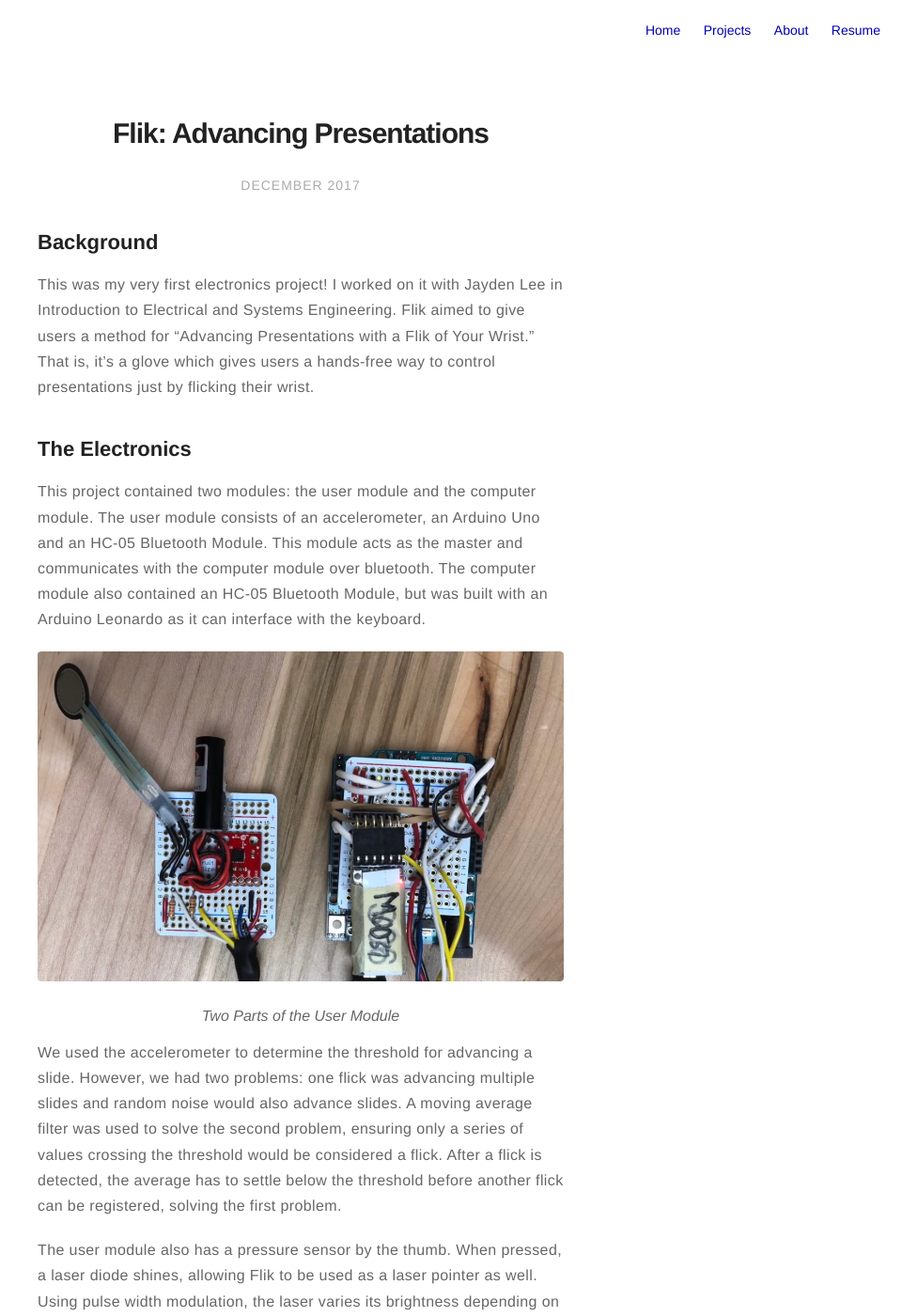
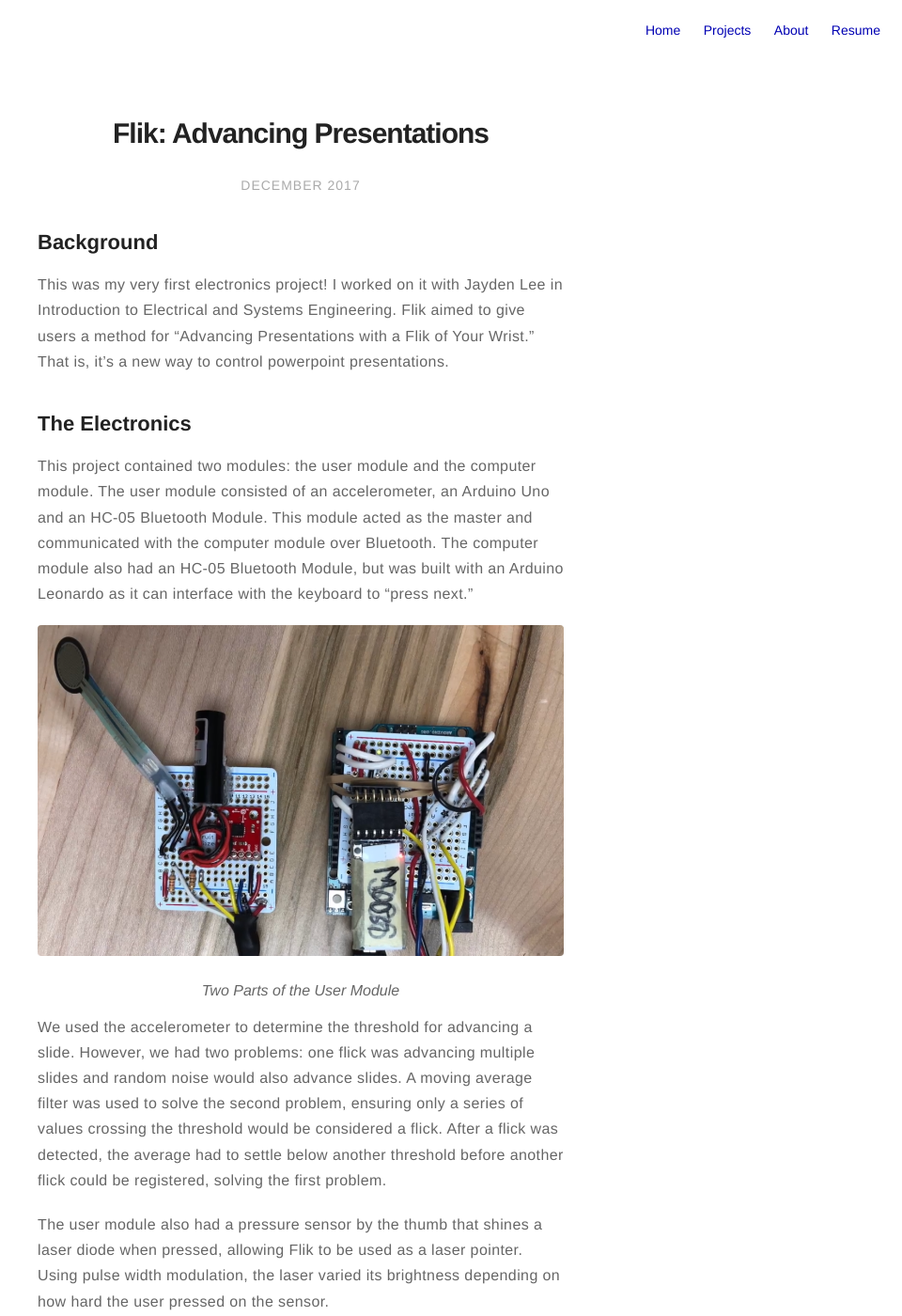
Before and after one commit to kchen7/kevinchen, a Jekyll site: the page built from _posts/2017-12-11-Flik.md, in a window 1280 px wide and 1400 px high. Shown: the whole window at 94% size, without its empty margins (320-1280 px from the left). Built offline with Jekyll 4.4.1, drawn with Linux system fonts in a browser that asks for light colours; some of the changed text lies outside the part shown.

Commit message:
added video to flik

```diff
--- a/_posts/2017-12-11-Flik.md
+++ b/_posts/2017-12-11-Flik.md
@@ -14,19 +14,21 @@
 ---
 
 ## Background
-This was my very first electronics project! I worked on it with Jayden Lee in Introduction to Electrical and Systems Engineering. Flik aimed to give users a method for "Advancing Presentations with a Flik of Your Wrist." That is, it's a glove which gives users a hands-free way to control presentations just by flicking their wrist.
+This was my very first electronics project! I worked on it with Jayden Lee in Introduction to Electrical and Systems Engineering. Flik aimed to give users a method for "Advancing Presentations with a Flik of Your Wrist." That is, it's a new way to control powerpoint presentations.
 
 ## The Electronics
-This project contained two modules: the user module and the computer module. The user module consists of an accelerometer, an Arduino Uno and an HC-05 Bluetooth Module. This module acts as the master and communicates with the computer module over bluetooth. The computer module also contained an HC-05 Bluetooth Module, but was built with an Arduino Leonardo as it can interface with the keyboard.
+This project contained two modules: the user module and the computer module. The user module consisted of an accelerometer, an Arduino Uno and an HC-05 Bluetooth Module. This module acted as the master and communicated with the computer module over Bluetooth. The computer module also had an HC-05 Bluetooth Module, but was built with an Arduino Leonardo as it can interface with the keyboard to "press next."
 
 ![User Module](../assets/images/flik/user-module.png)
 <div align="center"><em>Two Parts of the User Module</em></div>
 
-We used the accelerometer to determine the threshold for advancing a slide. However, we had two problems: one flick was advancing multiple slides and random noise would also advance slides. A moving average filter was used to solve the second problem, ensuring only a series of values crossing the threshold would be considered a flick. After a flick is detected, the average has to settle below the threshold before another flick can be registered, solving the first problem.
+We used the accelerometer to determine the threshold for advancing a slide. However, we had two problems: one flick was advancing multiple slides and random noise would also advance slides. A moving average filter was used to solve the second problem, ensuring only a series of values crossing the threshold would be considered a flick. After a flick was detected, the average had to settle below another threshold before another flick could be registered, solving the first problem.
 
-The user module also has a pressure sensor by the thumb. When pressed, a laser diode shines, allowing Flik to be used as a laser pointer as well. Using pulse width modulation, the laser varies its brightness depending on how hard the user presses.
+The user module also had a pressure sensor by the thumb that shines a laser diode when pressed, allowing Flik to be used as a laser pointer. Using pulse width modulation, the laser varied its brightness depending on how hard the user pressed on the sensor.
 
 ## Mechanical Considerations
-The Arduino Uno is quite large, so the module was broken up into two. The accelerometer, laser diode, and pressure sensor were soldered onto a perf board which was then sewed into a glove the user wears. Wires run from the glove to an enclosure housing the rest of the components.
+The Arduino Uno was quite large, so the module was broken into two. The accelerometer, laser diode, and pressure sensor were soldered onto a perf board which was then sewed into a glove the user wears. Wires ran from the glove to an enclosure housing the rest of the components.
 
-See it all in action in this short demo below!
+See it all in action in this short clip from demo day!
+
+<iframe width="560" height="315" src="https://www.youtube.com/embed/NioVmwKPhow" frameborder="0" allow="accelerometer; autoplay; encrypted-media; gyroscope; picture-in-picture" allowfullscreen></iframe>
```
Also changed, not shown: _posts/2020-05-11-Penn-Electric-Racing.md (+1 -0 lines).
